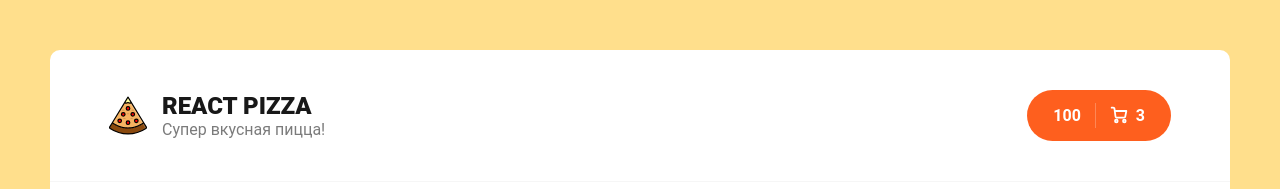
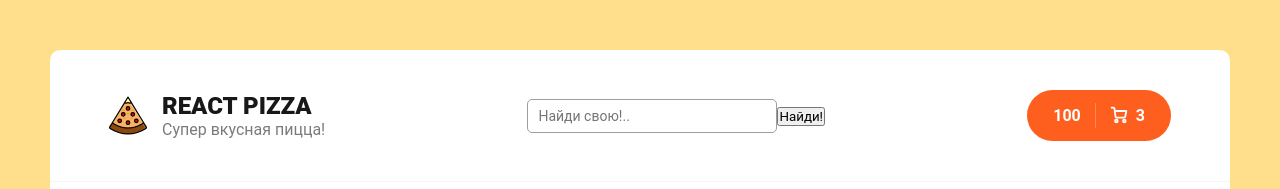
Before and after one commit to ArturBekhDEV/food-shop-project-react, a React (Create React App) app: page / in a window 1280 px wide. Shown: the top 189 px of the page. Built offline with nearby package versions, Linux system fonts and the light colour scheme; no server answers.

Commit message:
Updated input to search in new component

```diff
--- a/src/components/Header.jsx
+++ b/src/components/Header.jsx
@@ -1,7 +1,7 @@
 import "../scss/components/_header.scss";
 import logoIcon from "../assets/img/pizza-logo.svg";
 import { Link } from "react-router-dom";
-
+import Search from "./Search/Search";
 const Header = () => {
   return (
     <div className="header">
@@ -15,6 +15,7 @@ const Header = () => {
             </div>
           </div>
         </Link>
+        <Search />
         <div className="header__cart">
           <Link to="/cart" className="button button--cart">
             <span>100</span>
--- /dev/null
+++ b/src/components/Search/Search.jsx
@@ -0,0 +1,13 @@
+import React from "react";
+import styles from "./Search.module.scss";
+
+const Search = () => {
+  return (
+    <div>
+      <input className={styles.root} placeholder="Найди свою!.." />
+      <button>Найди!</button>
+    </div>
+  );
+};
+
+export default Search;
--- /dev/null
+++ b/src/components/Search/Search.module.scss
@@ -0,0 +1,11 @@
+.root {
+  width: 250px;
+  padding: 8px 10px;
+  border: 0.2px solid rgb(158, 158, 158);
+  border-radius: 5px;
+  font-size: 14px;
+
+  &:focus {
+    border: 1px solid rgb(110, 110, 110);
+  }
+}
```
